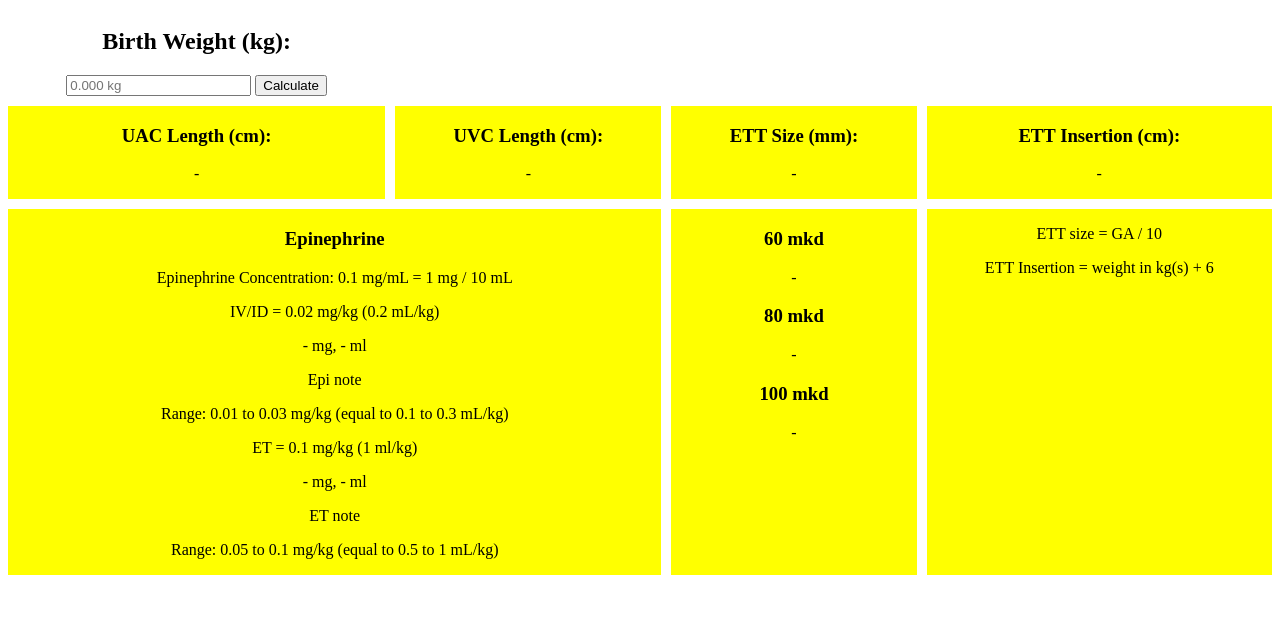
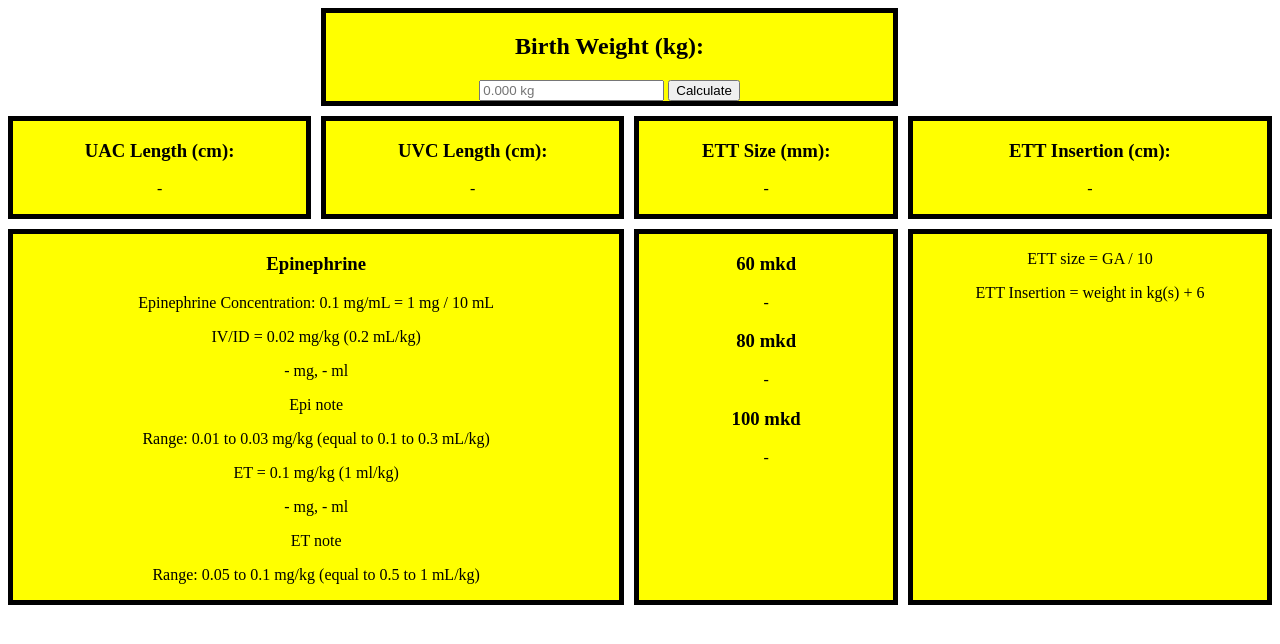
Before and after one commit to aharasymiw/neo_calc, a plain HTML site: page index.html in a window 1280 px wide. Drawn offline with nearby package versions, Linux system fonts and the light colour scheme.

Commit message:
update the birth weight div to be centered.  Put a border around every div.

```diff
--- a/index.html
+++ b/index.html
@@ -13,7 +13,7 @@
 
 <body class="grid">
 
-    <div>
+    <div id="birthweight">
         <h2>Birth Weight (kg): </h2>
         <form>
             <input id="weight" type="number" step="0.001" max="5" placeholder="0.000 kg" />
--- a/styles.css
+++ b/styles.css
@@ -7,43 +7,51 @@ div {
 }
 
 
-.birthweight {
+#birthweight {
+    border: 5px solid;
     grid-area: birthweight;
     background-color: yellow;
 }
 
 
 #uac {
+    border: 5px solid;
     grid-area: uac;
     background-color: yellow;
 }
 
 #uvc {
+    border: 5px solid;
     grid-area: uvc;
     background-color: yellow;
 }
 
 #ett-size {
+    border: 5px solid;
     grid-area: ettsize;
     background-color: yellow;
 }
 
 #ett-insertion {
+    border: 5px solid;
     grid-area: ettinsertion;
     background-color: yellow;
 }
 
 #epinephrine {
+    border: 5px solid;
     grid-area: epinephrine;
     background-color: yellow;
 }
 
 #mkd {
+    border: 5px solid;
     grid-area: mkd;
     background-color: yellow;
 }
 
 #ettnotes {
+    border: 5px solid;
     grid-area: ettnotes;
     background-color: yellow;
 }
```
